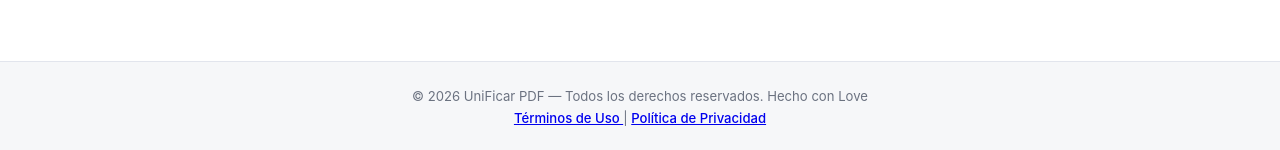
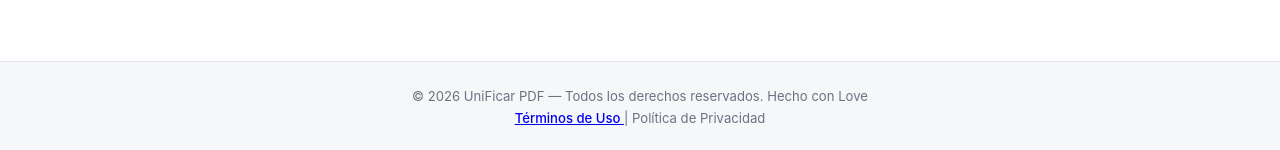
Before and after one commit to rforrupesh/jekyllmultilingual, a Jekyll site: the page built from es/politica-de-privacidad.md, in a window 1280 px wide. Shown: the part 4199-4349 px from the top of the page. Built offline with Jekyll 4.4.1, drawn with Linux system fonts in a browser that asks for light colours; cached includes are drawn as plain includes.

Commit message:
Update footer.html

```diff
--- a/_includes/footer.html
+++ b/_includes/footer.html
@@ -94,9 +94,13 @@
 <p class="footer-links">
 
   {% if terms_page %}
+    {% if terms_page.url == page.url %}
+      <span class="footer-link-current" aria-current="page">{{ t.footer.terms }}</span>
+    {% else %}
       <a href="{{ site.baseurl }}{{ terms_page.url }}">
         {{ t.footer.terms }}
       </a>
+    {% endif %}
   {% endif %}
 
   {% if terms_page and privacy_page %}
@@ -104,9 +108,13 @@
   {% endif %}
 
   {% if privacy_page %}
+    {% if privacy_page.url == page.url %}
+      <span class="footer-link-current" aria-current="page">{{ t.footer.privacy }}</span>
+    {% else %}
       <a href="{{ site.baseurl }}{{ privacy_page.url }}">
         {{ t.footer.privacy }}
       </a>
+    {% endif %}
   {% endif %}
 
 </p>
```
Lines whose indentation alone changed are shown as unchanged.
